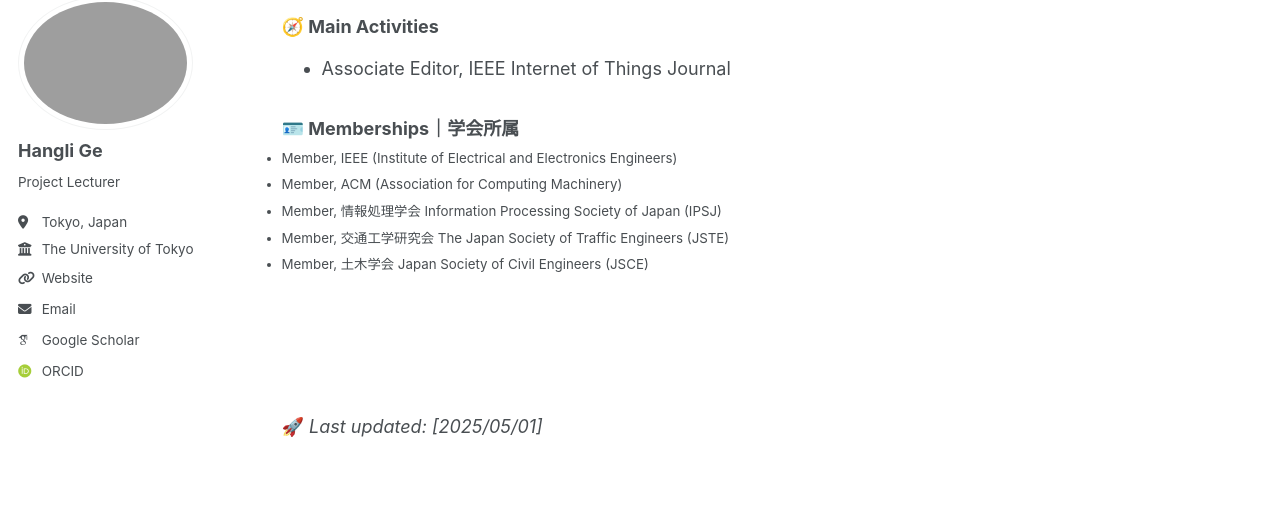
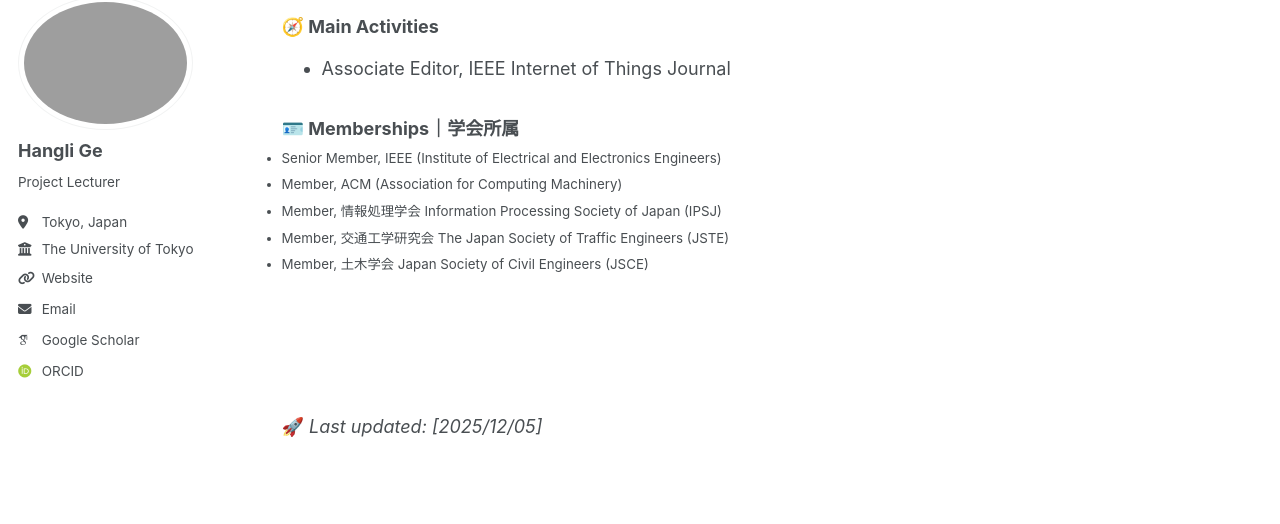
Before and after one commit to christie888/christie888.github.io, a Jekyll site: the page built from _pages/about.md, in a window 1280 px wide and 900 px high, scrolled down 1259 px. Shown: the part 110-634 px from the top of the window. Built offline with Jekyll 4.4.1, drawn with Linux system fonts in a browser that asks for light colours; some web fonts are replaced.

Commit message:
Update about.md

```diff
--- a/_pages/about.md
+++ b/_pages/about.md
@@ -68,7 +68,7 @@ As quantum hardware continues to advance, these quantum-based solutions are expe
 
 ### 🪪 Memberships｜学会所属
  <ul style="margin:0; padding:0;font-size: 10pt;">
-    <li>Member, IEEE (Institute of Electrical and Electronics Engineers) </li>
+    <li>Senior Member, IEEE (Institute of Electrical and Electronics Engineers) </li>
     <li>Member, ACM (Association for Computing Machinery)</li>
     <li>Member, 情報処理学会 Information Processing Society of Japan (IPSJ)</li>
     <li>Member, 交通工学研究会 The Japan Society of Traffic Engineers (JSTE)</li>
@@ -79,4 +79,4 @@ As quantum hardware continues to advance, these quantum-based solutions are expe
 
 
 
-🚀 _Last updated: [2025/05/01]_
+🚀 _Last updated: [2025/12/05]_
```
